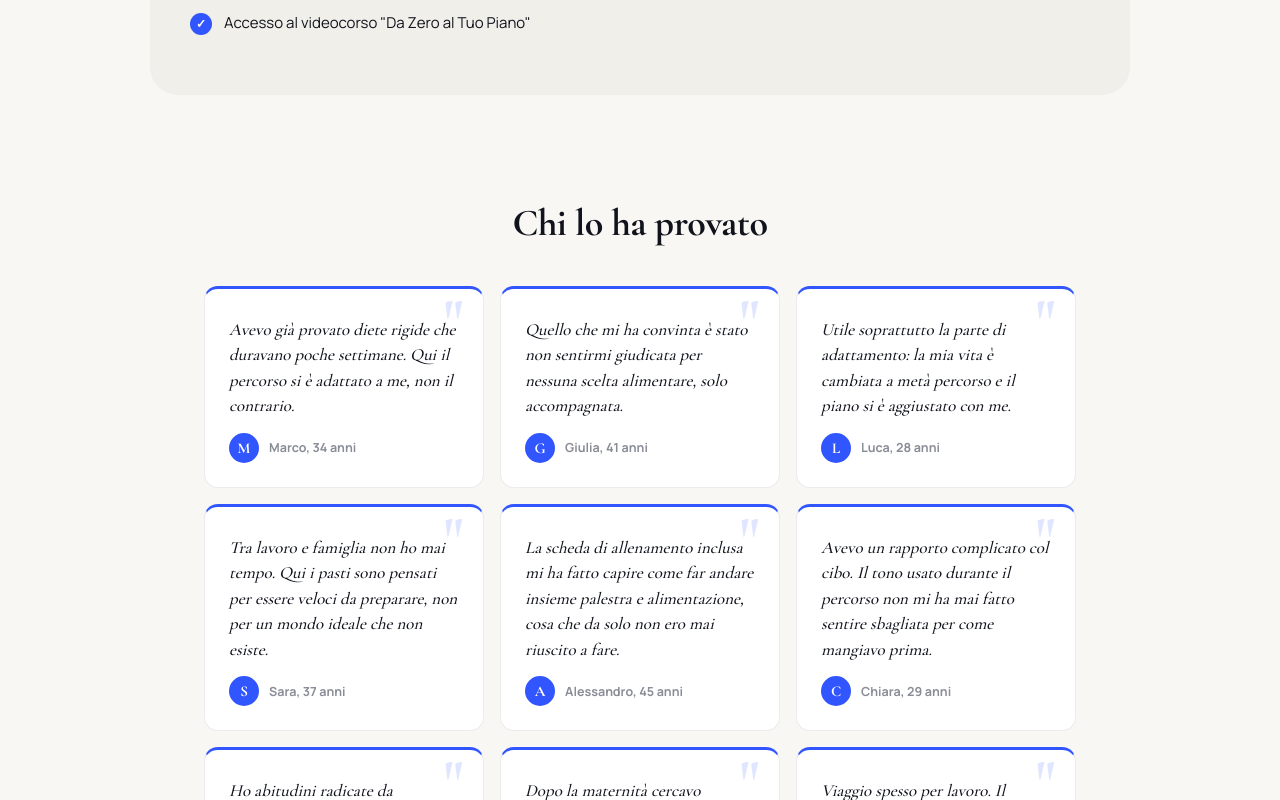
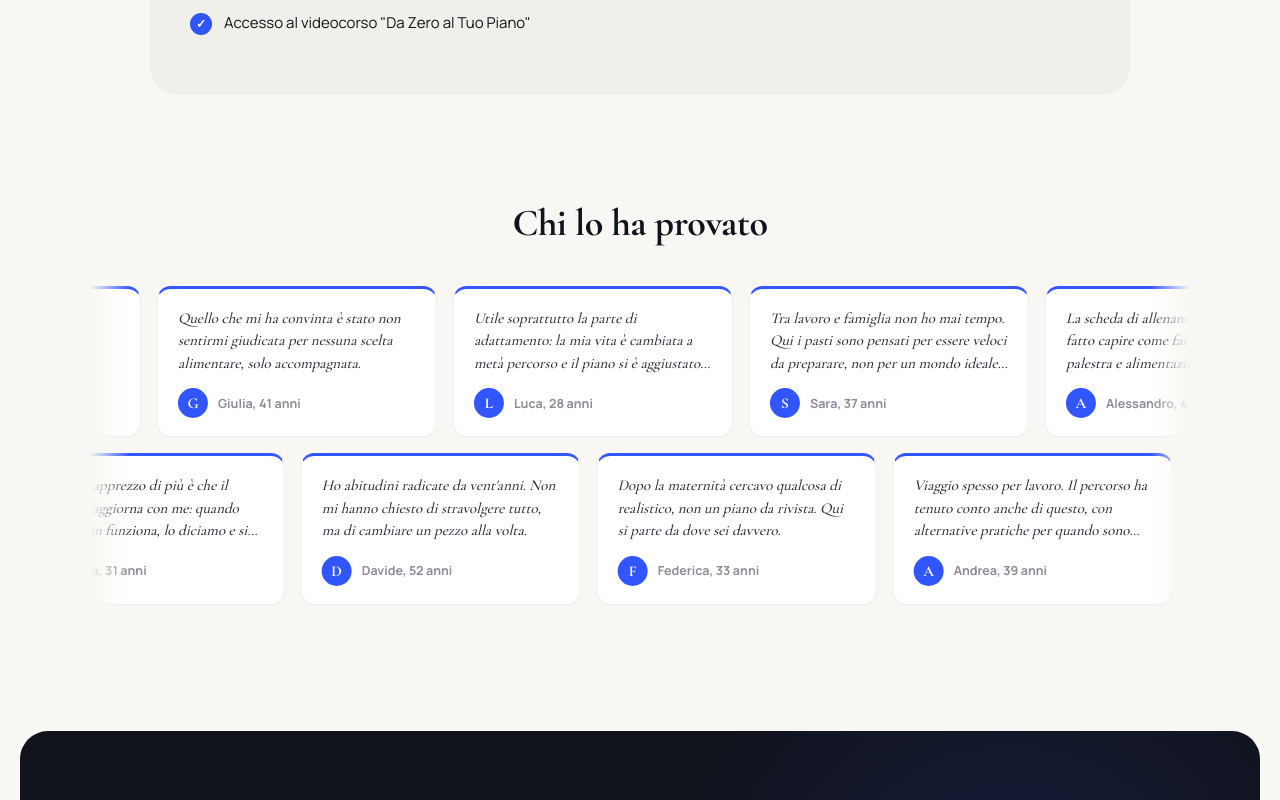
Before and after one commit to davidepalu94/gustoscopio, a React (Vite) app: page /percorsi-personalizzati in a window 1280 px wide. Shown: the part 1280-2080 px from the top of the page. Built offline with nearby package versions, Linux system fonts and the light colour scheme.

Commit message:
Add files via upload

```diff
--- a/src/pages/PercorsiPage.jsx
+++ b/src/pages/PercorsiPage.jsx
@@ -40,6 +40,9 @@ const TESTIMONIALS = [
   { name: 'Roberto, 48 anni', text: 'I video del corso incluso mi hanno aiutato a capire il perché delle scelte, non solo il cosa fare — questo mi ha convinto a restare costante.' },
   { name: 'Elena, 31 anni', text: 'Quello che apprezzo di più è che il percorso si aggiorna con me: quando qualcosa non funziona, lo diciamo e si cambia.' },
 ];
+
+const TESTIMONIALS_ROW_1 = TESTIMONIALS.slice(0, 6);
+const TESTIMONIALS_ROW_2 = TESTIMONIALS.slice(6, 12);
 
 export default function PercorsiPage() {
   const [modalOpen, setModalOpen] = useState(false);
@@ -102,21 +105,33 @@ export default function PercorsiPage() {
         </div>
       </div>
 
-      <div className="section" style={{ maxWidth: 920 }}>
-        <div className="section-head">
+      <div className="section" style={{ maxWidth: 1100, paddingLeft: 0, paddingRight: 0 }}>
+        <div className="section-head" style={{ paddingLeft: 20, paddingRight: 20 }}>
           <h2 style={{ fontSize: 'clamp(28px, 4vw, 38px)' }}>Chi lo ha provato</h2>
         </div>
-        <div className="testimonial-grid">
-          {TESTIMONIALS.map((t) => (
-            <div className="testimonial-card testimonial-card-v2" key={t.name}>
-              <div className="testimonial-quote-mark">"</div>
-              <div className="testimonial-text">{t.text}</div>
-              <div className="testimonial-footer">
-                <div className="testimonial-avatar">{t.name.charAt(0)}</div>
-                <div className="testimonial-name">{t.name}</div>
+        <div className="testimonial-marquee">
+          <div className="testimonial-track">
+            {[...TESTIMONIALS_ROW_1, ...TESTIMONIALS_ROW_1].map((t, i) => (
+              <div className="testimonial-mini-card" key={i}>
+                <div className="testimonial-text-mini">{t.text}</div>
+                <div className="testimonial-footer">
+                  <div className="testimonial-avatar">{t.name.charAt(0)}</div>
+                  <div className="testimonial-name">{t.name}</div>
+                </div>
               </div>
-            </div>
-          ))}
+            ))}
+          </div>
+          <div className="testimonial-track testimonial-track-reverse">
+            {[...TESTIMONIALS_ROW_2, ...TESTIMONIALS_ROW_2].map((t, i) => (
+              <div className="testimonial-mini-card" key={i}>
+                <div className="testimonial-text-mini">{t.text}</div>
+                <div className="testimonial-footer">
+                  <div className="testimonial-avatar">{t.name.charAt(0)}</div>
+                  <div className="testimonial-name">{t.name}</div>
+                </div>
+              </div>
+            ))}
+          </div>
         </div>
       </div>
 
--- a/src/styles.css
+++ b/src/styles.css
@@ -727,3 +727,21 @@ footer.foot { text-align: center; padding: 40px 24px; color: #8a8d97; font-size:
 
 .corso-description { min-width: 0; max-width: 680px; margin: 28px 0 36px; display: flex; flex-direction: column; gap: 16px; }
 .corso-description p { font-size: 16.5px; line-height: 1.65; color: #2a2d38; margin: 0; }
+
+/* Testimonianze - striscia scorrevole a due righe (spazio fisso, compatto) */
+.testimonial-marquee { position: relative; margin-top: 24px; overflow: hidden; -webkit-mask-image: linear-gradient(to right, transparent 0, black 40px, black calc(100% - 40px), transparent 100%); mask-image: linear-gradient(to right, transparent 0, black 40px, black calc(100% - 40px), transparent 100%); }
+.testimonial-track { display: flex; gap: 16px; width: max-content; margin-bottom: 16px; animation: marquee-left 46s linear infinite; }
+.testimonial-track-reverse { animation-name: marquee-right; animation-duration: 52s; }
+.testimonial-track:hover { animation-play-state: paused; }
+@keyframes marquee-left { from { transform: translateX(0); } to { transform: translateX(-50%); } }
+@keyframes marquee-right { from { transform: translateX(-50%); } to { transform: translateX(0); } }
+
+.testimonial-mini-card { flex-shrink: 0; width: 280px; background: white; border: 1px solid rgba(16,19,28,0.08); border-top: 3px solid #3155FF; border-radius: 14px; padding: 18px 20px; }
+.testimonial-text-mini {
+  font-family: 'Cormorant Garamond', serif; font-style: italic; font-size: 15px; line-height: 1.5; margin-bottom: 14px; color: #2a2d38;
+  display: -webkit-box; -webkit-line-clamp: 3; -webkit-box-orient: vertical; overflow: hidden;
+}
+@media (max-width: 700px) {
+  .testimonial-mini-card { width: 240px; }
+  .testimonial-track, .testimonial-track-reverse { animation-duration: 34s; }
+}
```
Also changed, not shown: 1 other file (tests, documents, lock files or other folders).
